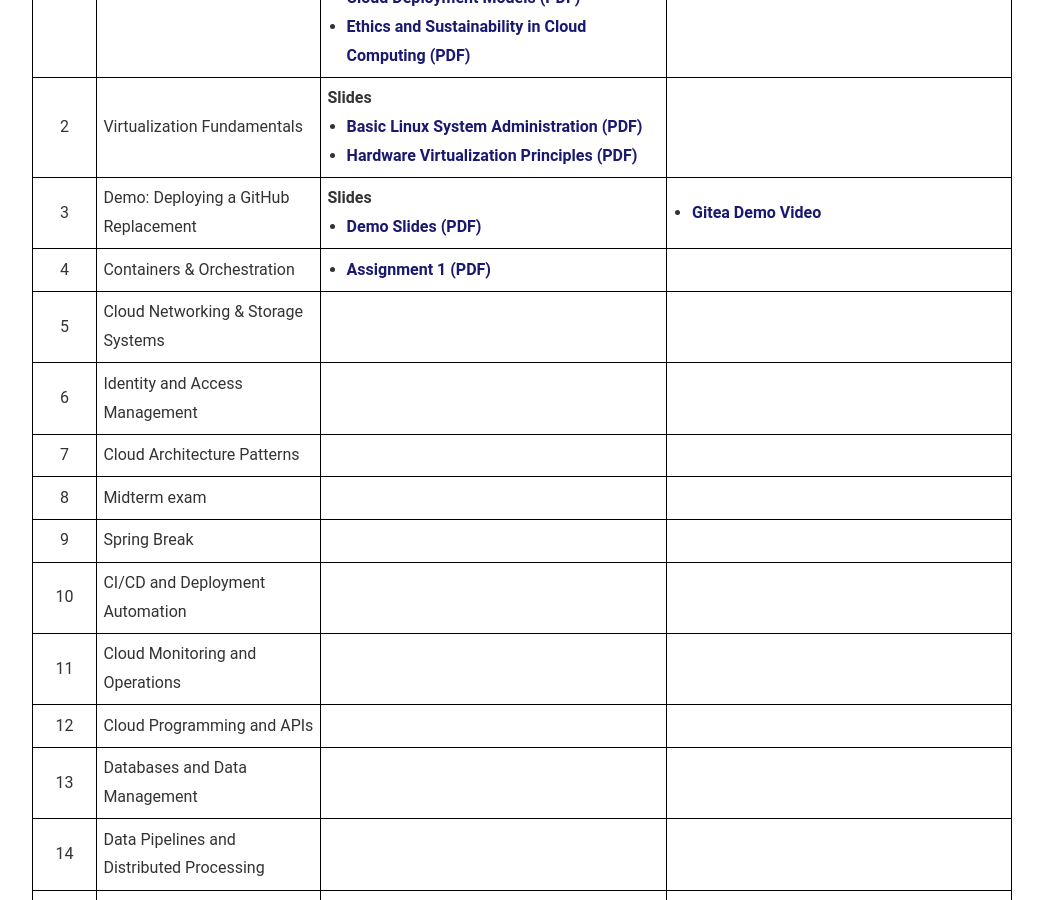
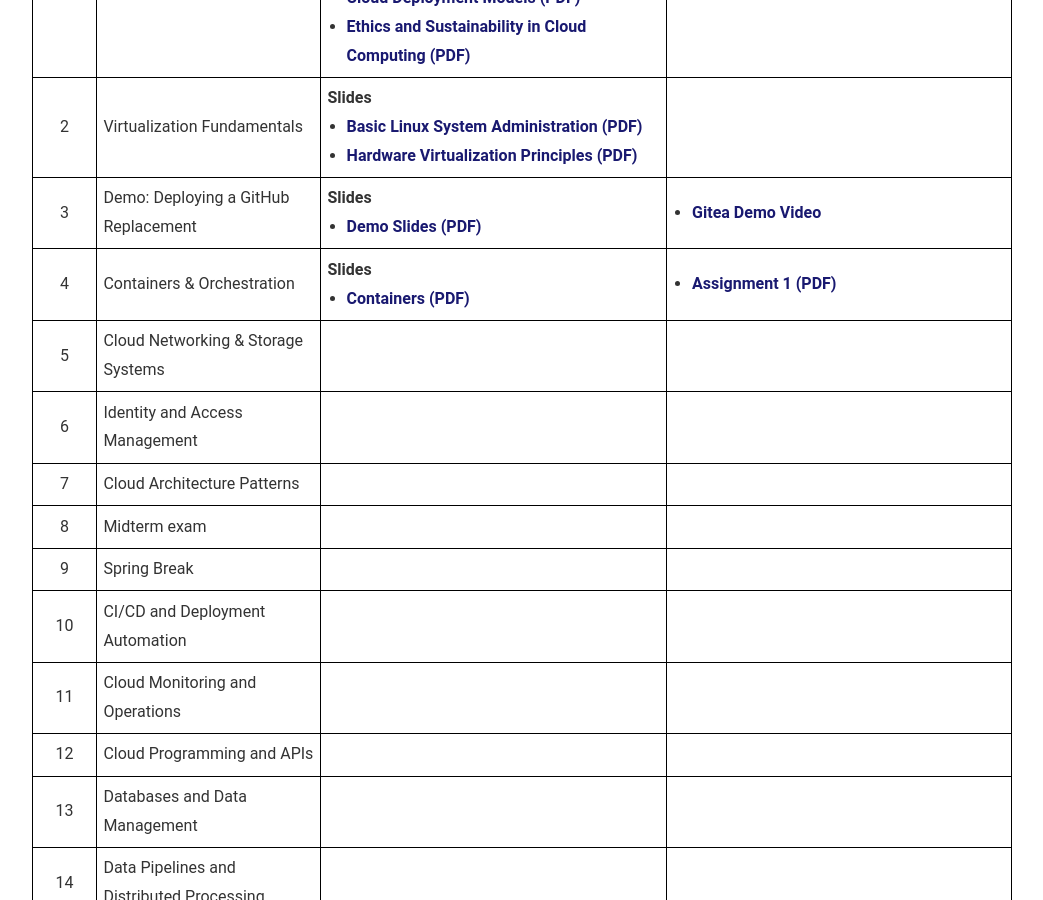
Before and after one commit to RichardKelley/richardkelley.github.io, a Jekyll site: the page built from da510.md, in a window 1280 px wide and 900 px high, scrolled down 926 px. Shown: the whole window, without its empty margins (118-1161 px from the left). Built offline with Jekyll 4.4.1, drawn with Linux system fonts in a browser that asks for light colours.

Commit message:
Added slides for containers lecture.

```diff
--- a/da510.md
+++ b/da510.md
@@ -82,11 +82,16 @@
       <td style="border: 1px solid #000; padding: 0.4em; text-align: center; width: 4em;">4</td>
       <td style="border: 1px solid #000; padding: 0.4em;">Containers &amp; Orchestration</td>
       <td style="border: 1px solid #000; padding: 0.4em;">
+        <div><strong>Slides</strong></div>
+        <ul style="margin: 0; padding-left: 1.2em;">
+          <li><a href="/DA510_slides/week-4/containers.pdf" target="_blank">Containers (PDF)</a></li>
+        </ul>
+      </td>
+      <td style="border: 1px solid #000; padding: 0.4em;">
         <ul style="margin: 0; padding-left: 1.2em;">
           <li><a href="/DA510_slides/week-4/assignment-1.pdf" target="_blank">Assignment 1 (PDF)</a></li>
         </ul>
       </td>
-      <td style="border: 1px solid #000; padding: 0.4em;"></td>
     </tr>
     <tr>
       <td style="border: 1px solid #000; padding: 0.4em; text-align: center; width: 4em;">5</td>
```
Also changed, not shown: 1 other file.
